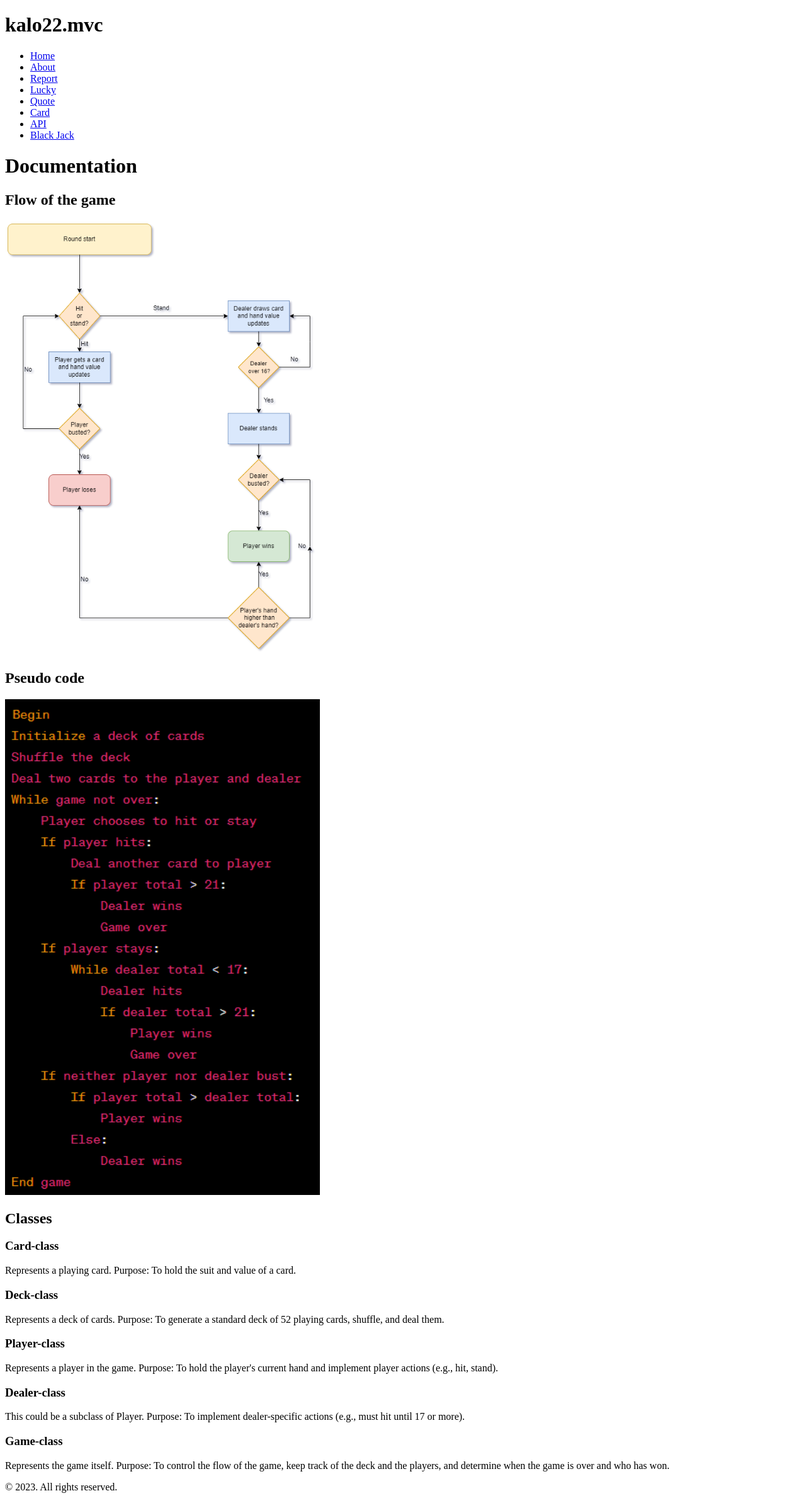
After one commit to Kakan1994/mvc, a Symfony app: template templates/game/doc.html.twig in a window 1280 px wide. The commit adds this page. Shown: the whole page at 63% size. Run offline with Twig, Linux system fonts and the light colour scheme; the template is opened without the code that fills it, so the values that code supplies are empty; some libraries are stand-ins or nearby versions.

Commit message:
Added game landing page and documentation for the game.

```diff
--- a/assets/scss/app.scss
+++ b/assets/scss/app.scss
@@ -2,3 +2,4 @@
 @import 'base';
 @import 'layout';
 @import 'cards';
+@import 'gamedoc';
--- a/src/Controller/CardController.php
+++ b/src/Controller/CardController.php
@@ -106,5 +106,4 @@ class CardController extends AbstractController
             'form' => $form->createView(),
         ]);
     }
-
 }
--- a/templates/base.html.twig
+++ b/templates/base.html.twig
@@ -20,6 +20,7 @@
             <li><a href="{{ path('api_quote')}}">Quote</a></li>
             <li><a href="{{ path('cards')}}">Card</a></li>
             <li><a href="{{ path('api_index')}}">API</a></li>
+            <li><a href="{{ path('game_landing')}}">Black Jack</a></li>
         </ul>
     </nav>
     <div class="main">
--- /dev/null
+++ b/templates/game/doc.html.twig
@@ -0,0 +1,31 @@
+{% extends 'base.html.twig' %}
+
+{% block title %}Card Game{% endblock %}
+
+{% block body %}
+<div class="game-doc">
+    <h1>Documentation</h1>
+    <div class="game-doc_flow">
+        <h2> Flow of the game </h2>
+        <img src="{{ asset('images/flow.png') }}" width="500" alt="Flow of the game">
+    </div>
+    <div class="game-doc_flow">
+        <h2> Pseudo code </h2>
+        <img src="{{ asset('images/code.png') }}" width="500" alt="Pseudo code">
+    </div>
+    <div class="game-doc_classes">
+        <h2> Classes </h2>
+        <h3 class="class"> Card-class </h3>
+        <p>Represents a playing card. Purpose: To hold the suit and value of a card. </p>
+        <h3 class="class"> Deck-class </h3>
+        <p>Represents a deck of cards. Purpose: To generate a standard deck of 52 playing cards, shuffle, and deal them.</p>
+        <h3 class="class"> Player-class </h3>
+        <p>Represents a player in the game. Purpose: To hold the player's current hand and implement player actions (e.g., hit, stand).</p>
+        <h3 class="class"> Dealer-class </h3>
+        <p>This could be a subclass of Player. Purpose: To implement dealer-specific actions (e.g., must hit until 17 or more).</p>
+        <h3 class="class"> Game-class </h3>
+        <p>Represents the game itself. Purpose: To control the flow of the game, keep track of the deck and the players, and determine when the game is over and who has won.</p>
+</div>
+
+
+{% endblock %}
```
Also changed, not shown: assets/scss/_gamedoc.scss (added, +47 -0 lines), src/Controller/GameController.php (added, +39 -0 lines), templates/game/landing.html.twig (added, +26 -0 lines), public/images/code.png (added), public/images/flow.png (added), 1 other file.
